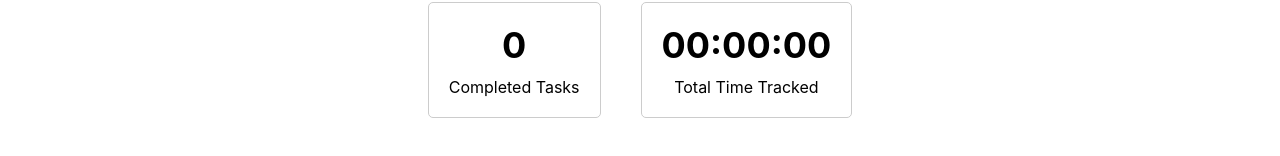
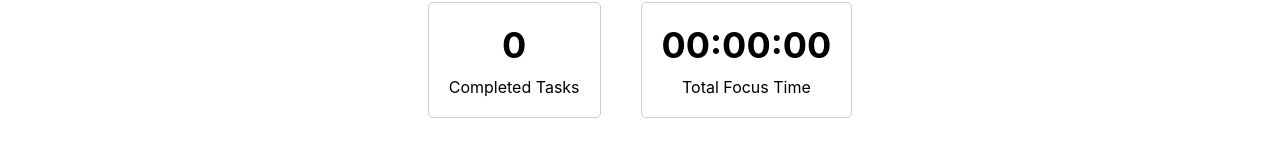
Before and after one commit to yunjunhojj/timeTracker, a React (Create React App) app: page /dashboard in a window 1280 px wide. Shown: the part 238-394 px from the top of the page. Built offline with nearby package versions, Linux system fonts and the light colour scheme; no server answers.

Commit message:
fix : text to cleary

```diff
--- a/src/pages/DashboardPage.js
+++ b/src/pages/DashboardPage.js
@@ -84,7 +84,7 @@ function DashboardPage() {
         </DashboardCard>
         <DashboardCard>
           <DashboardValue>{totalTimeTracked}</DashboardValue>
-          <DashboardLabel>Total Time Tracked</DashboardLabel>
+          <DashboardLabel>Total Focus Time</DashboardLabel>
         </DashboardCard>
       </DashboardCardContainer>
     </>
```
